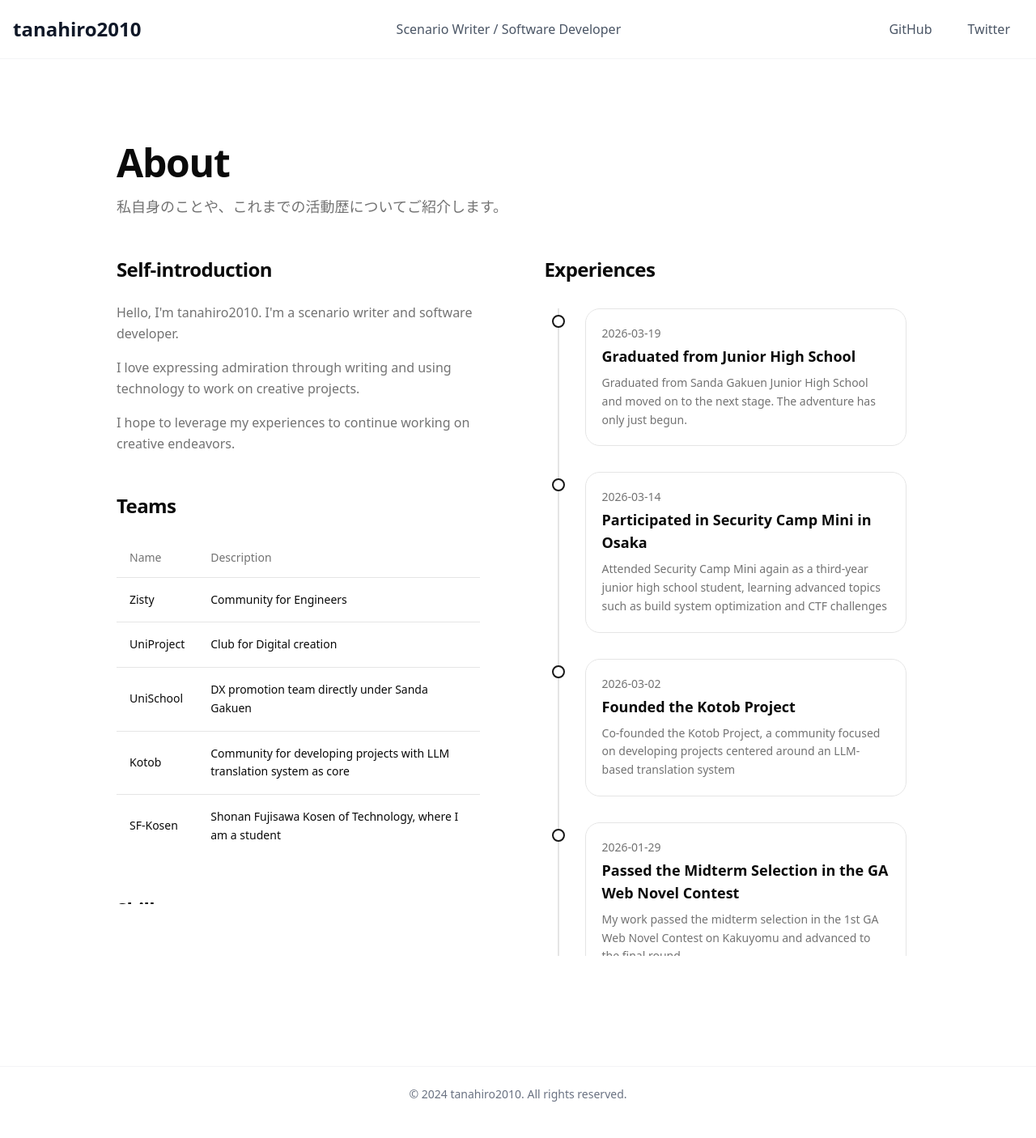
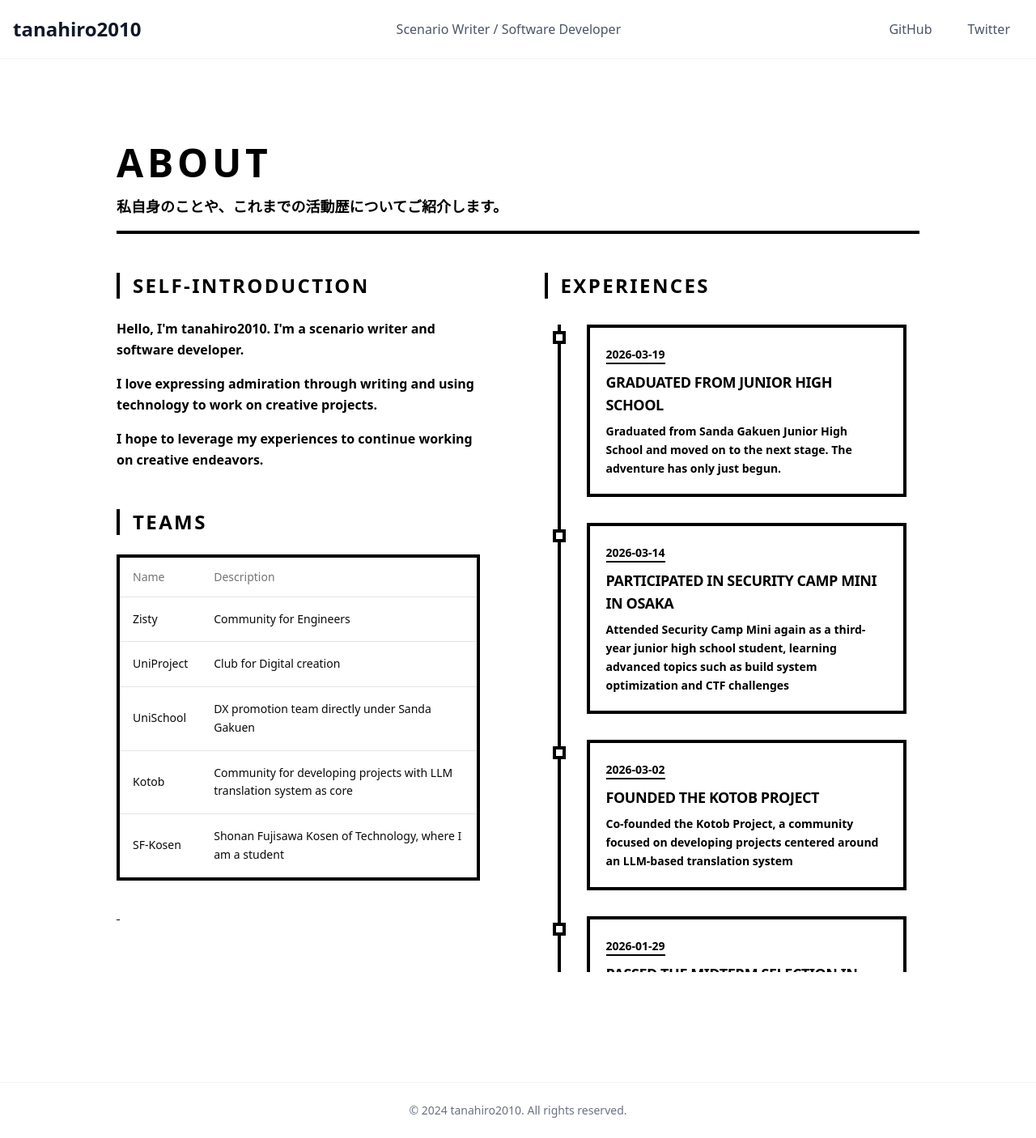
Before and after one commit to tanahiro2010/portfolio, a React (Vite) app: page /about in a window 1280 px wide. Shown: the whole page at 81% size. Built offline with nearby package versions, Linux system fonts and the light colour scheme.

Commit message:
feat: Aboutページのスタイルを更新し、フォントや色を改善

```diff
--- a/src/app/about.tsx
+++ b/src/app/about.tsx
@@ -116,11 +116,11 @@ const About = () => {
     []);
 
     return (
-        <main className="max-w-5xl mx-auto px-4 py-12 md:py-24">
+        <main className="max-w-5xl mx-auto px-4 py-12 md:py-24 bg-white text-black">
             <BlurFade delay={0.1} inView>
-                <div className="mb-12">
-                    <h1 className="text-4xl md:text-5xl font-extrabold tracking-tight mb-4 text-foreground">About</h1>
-                    <p className="text-lg text-muted-foreground max-w-[600px]">
+                <div className="mb-12 border-b-4 border-black pb-4">
+                    <h1 className="text-4xl md:text-5xl font-black uppercase tracking-widest mb-4 text-black">About</h1>
+                    <p className="text-lg text-black font-bold max-w-[600px]">
                         私自身のことや、これまでの活動歴についてご紹介します。
                     </p>
                 </div>
@@ -131,8 +131,8 @@ const About = () => {
                     {/* Self-introduction */}
                     <BlurFade delay={0.2} inView>
                         <div>
-                            <h2 className="text-2xl font-bold tracking-tight mb-6 text-foreground">Self-introduction</h2>
-                            <div className="space-y-4 text-muted-foreground leading-relaxed">
+                            <h2 className="text-2xl font-black uppercase tracking-widest mb-6 text-black border-l-4 border-black pl-4">Self-introduction</h2>
+                            <div className="space-y-4 text-black font-bold leading-relaxed">
                                 <p>
                                     Hello, I'm tanahiro2010. I'm a scenario writer and software developer.
                                 </p>
@@ -149,8 +149,8 @@ const About = () => {
                     {/* Teams */}
                     <BlurFade delay={0.3} inView>
                         <div>
-                            <h2 className="text-2xl font-bold tracking-tight mb-6 text-foreground">Teams</h2>
-                            <div className=" overflow-hidden bg-background">
+                            <h2 className="text-2xl font-black uppercase tracking-widest mb-6 text-black border-l-4 border-black pl-4">Teams</h2>
+                            <div className="overflow-hidden bg-white border-4 border-black rounded-none">
                                 <Table headers={["Name", "Description"]} items={TEAMS} />
                             </div>
                         </div>
@@ -159,12 +159,12 @@ const About = () => {
                     {/* Skills */}
                     <BlurFade delay={0.4} inView>
                         <div>
-                            <h2 className="text-2xl font-bold tracking-tight mb-6 text-foreground">Skills</h2>
+                            <h2 className="text-2xl font-black uppercase tracking-widest mb-6 text-black border-l-4 border-black pl-4">Skills</h2>
                             <ul className="space-y-4">
                                 {SKILLS.map((skill, idx) => (
-                                    <li key={idx} className="group flex flex-col gap-1.5 border border-border rounded-2xl p-5 md:p-6 transition-all hover:bg-muted/50">
-                                        <h3 className="font-bold text-foreground group-hover:text-primary transition-colors">{skill.name}</h3>
-                                        <p className="text-sm text-muted-foreground leading-relaxed">{skill.desc}</p>
+                                    <li key={idx} className="group flex flex-col gap-1.5 border-4 border-black rounded-none p-5 md:p-6 transition-colors hover:bg-black hover:text-white">
+                                        <h3 className="font-black uppercase tracking-widest text-black group-hover:text-white transition-colors">{skill.name}</h3>
+                                        <p className="text-sm font-bold text-black group-hover:text-white leading-relaxed">{skill.desc}</p>
                                     </li>
                                 ))}
                             </ul>
@@ -175,19 +175,19 @@ const About = () => {
                 {/* Experiences */}
                 <div className="w-full md:w-1/2">            { /* Experiences - side2 section */}
                     <BlurFade delay={0.2} inView>
-                        <h2 className="text-2xl font-bold tracking-tight mb-8 text-foreground">Experiences</h2>
+                        <h2 className="text-2xl font-black uppercase tracking-widest mb-8 text-black border-l-4 border-black pl-4">Experiences</h2>
                     </BlurFade>
                     <div className="md:max-h-[800px] md:overflow-y-auto md:pr-4 pb-12 custom-scrollbar">
-                        <ul className="relative border-l-2 border-border ml-4 space-y-8">
+                        <ul className="relative border-l-4 border-black ml-4 space-y-8">
                             {history.map((item, index) => (
                                 <BlurFade key={index} delay={0.3 + index * 0.05} inView>
                                     <li className="relative pl-8">
-                                        <span className="absolute -left-[9px] top-2 flex items-center justify-center w-4 h-4 bg-background border-2 border-primary rounded-full"></span>
+                                        <span className="absolute -left-[10px] top-2 flex items-center justify-center w-4 h-4 bg-white border-4 border-black rounded-none shadow-none"></span>
 
-                                        <div className="group border border-border rounded-2xl p-5 transition-all hover:bg-muted/50 hover:border-primary/50">
-                                            <time className="text-sm font-medium text-muted-foreground mb-1 block" dateTime={item.date}>{item.date}</time>
-                                            <h3 className="text-lg font-bold text-foreground mt-1 group-hover:text-primary transition-colors">{item.title}</h3>
-                                            <p className="text-muted-foreground mt-2 text-sm leading-relaxed">{item.description}</p>
+                                        <div className="group border-4 border-black rounded-none p-5 transition-colors hover:bg-black hover:text-white shadow-none">
+                                            <time className="text-sm font-bold border-b-2 border-black inline-block mb-2 group-hover:border-white" dateTime={item.date}>{item.date}</time>
+                                            <h3 className="text-lg font-black text-black group-hover:text-white transition-colors uppercase tracking-tight">{item.title}</h3>
+                                            <p className="font-bold mt-2 text-sm leading-relaxed">{item.description}</p>
                                         </div>
                                     </li>
                                 </BlurFade>
```
